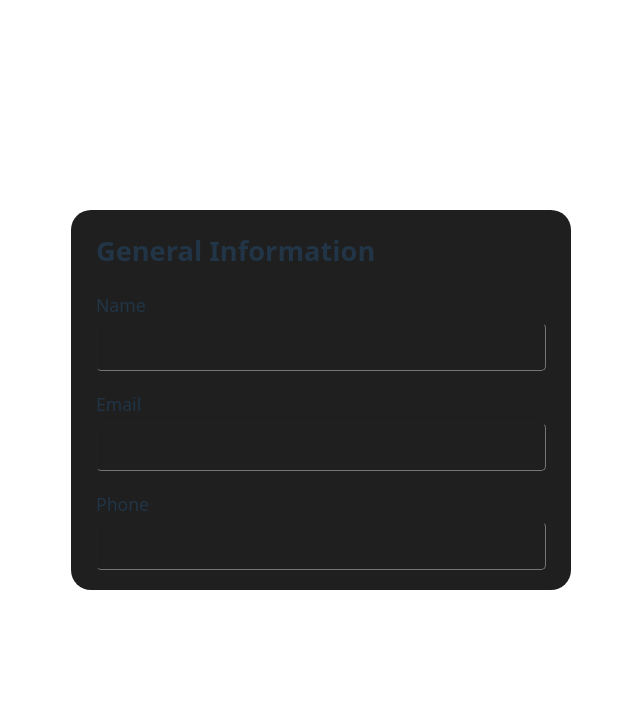
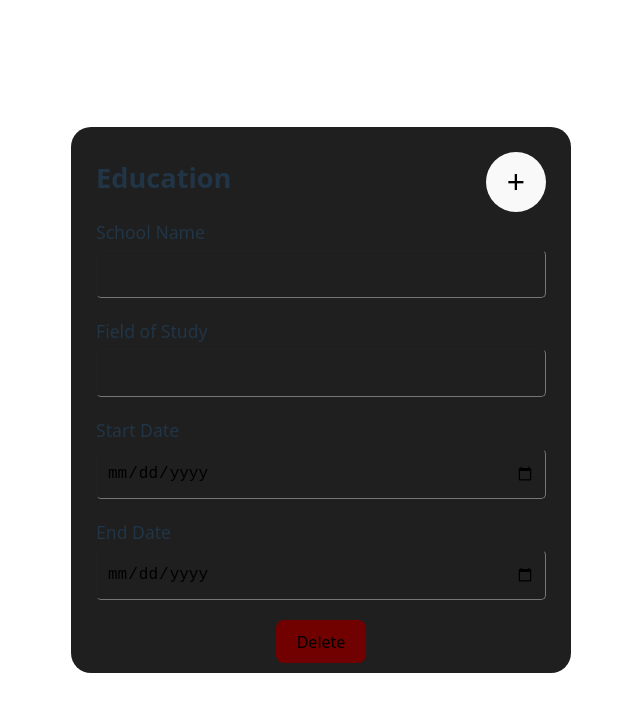
Before and after one commit to Sekaii22/top-cv-app, a React (Vite) app: page / in a window 1280 px wide. Shown: the top 712 px of the page, without its empty margins (319-959 px from the left). Built offline with nearby package versions, Linux system fonts and the light colour scheme.

Commit message:
Implement EducationSection component

```diff
--- a/src/App.jsx
+++ b/src/App.jsx
@@ -4,11 +4,13 @@ import { useState } from 'react'
 import './App.css'
 import "./styles/form.css";
 import InfoSection from './components/InfoSection'
+import EducationSection from './components/EducationSection';
 
 function App() {
   return (
     <>
-      <InfoSection></InfoSection>
+      {/* <InfoSection></InfoSection> */}
+      <EducationSection></EducationSection>
     </>
   )
 }
--- /dev/null
+++ b/src/components/EducationSection.jsx
@@ -0,0 +1,63 @@
+import { useState } from "react";
+import InfoInput from "./InfoInput";
+
+let nextId = 1;
+const initialEduList = [{id: 0, school: '', field: '', startDate: '', endDate: ''}];
+
+export default function EducationSection() {
+    const [ educationList, setEducationList ] = useState(initialEduList);
+
+    function handleAdd() {
+        setEducationList([...educationList, {id: nextId++, school: '', field: '', startDate: '', endDate: ''}]);
+    }
+
+    function handleDelete(selectedId) {
+        setEducationList(educationList.filter(edu => edu.id !== selectedId));
+    }
+
+    function handleChange(newEdu) {
+        setEducationList(educationList.map(edu => {
+            if (edu.id === newEdu.id)
+                return newEdu;
+
+            return edu;
+        }));
+    }
+
+    return (
+        <section>
+            <h1>Education</h1>
+            <button className="add-btn" onClick={handleAdd}>+</button>
+            {
+                educationList.map((edu, index) => (
+                    <div key={edu.id} className="input-group">
+                        <InfoInput
+                            title="School Name"
+                            value={edu.school}
+                            onChange={(e) => handleChange({...edu, school: e.target.value})}
+                        ></InfoInput>
+                        <InfoInput
+                            title="Field of Study"
+                            value={edu.field}
+                            onChange={(e) => handleChange({...edu, field: e.target.value})}
+                        ></InfoInput>
+                        <InfoInput
+                            title="Start Date"
+                            value={edu.startDate}
+                            onChange={(e) => handleChange({...edu, startDate: e.target.value})}
+                            type="date"
+                        ></InfoInput>
+                        <InfoInput
+                            title="End Date"
+                            value={edu.endDate}
+                            onChange={(e) => handleChange({...edu, endDate: e.target.value})}
+                            type="date"
+                        ></InfoInput>
+                        <button className="del-btn" onClick={() => handleDelete(edu.id)}>Delete</button>
+                        {(educationList.length > 1 && index < educationList.length - 1) && <hr />}
+                    </div>
+                ))
+            }
+        </section>
+    );
+}
--- a/src/components/InfoInput.jsx
+++ b/src/components/InfoInput.jsx
@@ -1,5 +1,5 @@
 export default function InfoInput({title, value, onChange, type='text'}) {
-    const htmlId = title.toLowerCase() + '-input';
+    const htmlId = title.toLowerCase().split(' ').join('-') + '-input';
 
     return (
         <div className="info-input">
--- a/src/styles/form.css
+++ b/src/styles/form.css
@@ -2,7 +2,8 @@ section {
     width: 500px;
     background-color: #1f1f1f;
     border-radius: 20px;
-    padding: 0 25px;
+    padding: 10px 25px;
+    position: relative;
 }
 
 input {
@@ -29,3 +30,26 @@ h1 {
 .info-input {
     padding-bottom: 20px;
 }
+
+.input-group {
+
+}
+
+.add-btn {
+    padding: 0;
+    font-size: 2rem;
+    width: 60px;
+    height: 60px;
+    border-radius: 50%;
+    position: absolute;
+    top: 25px;
+    right: 25px;
+}
+
+.del-btn {
+    background-color: rgb(113, 0, 0);
+}
+
+hr {
+    margin: 20px 0;
+}
```
